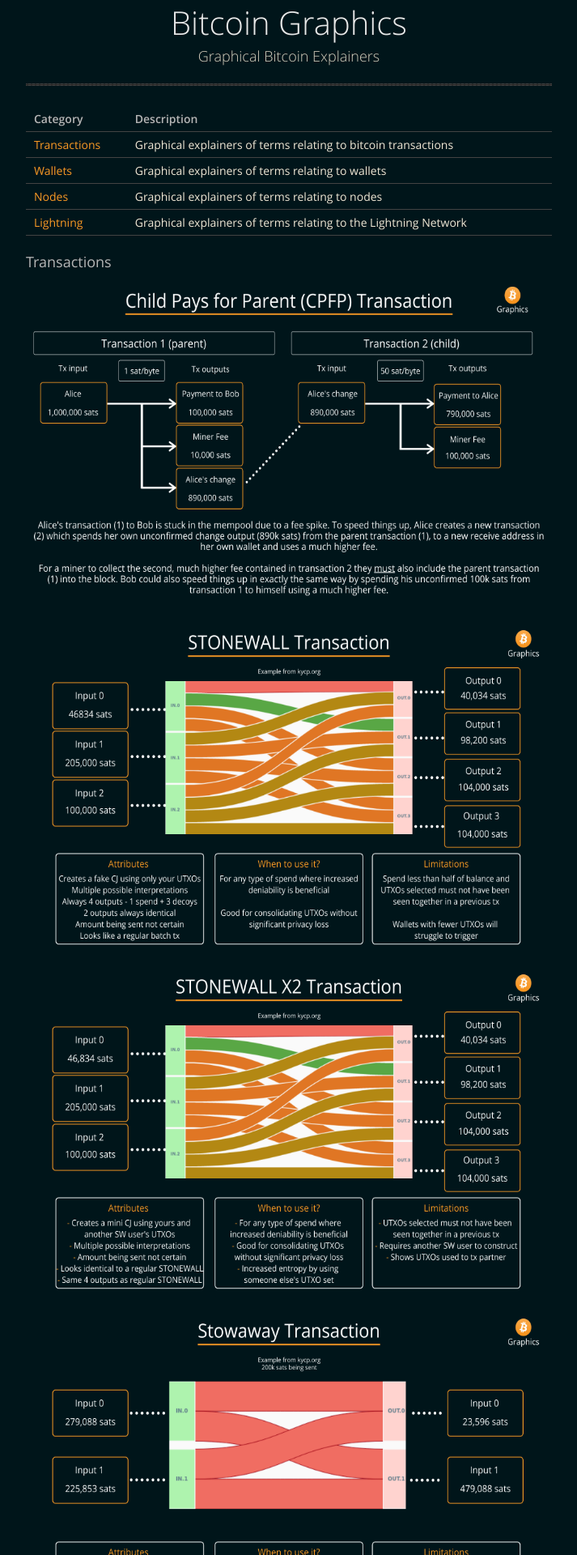
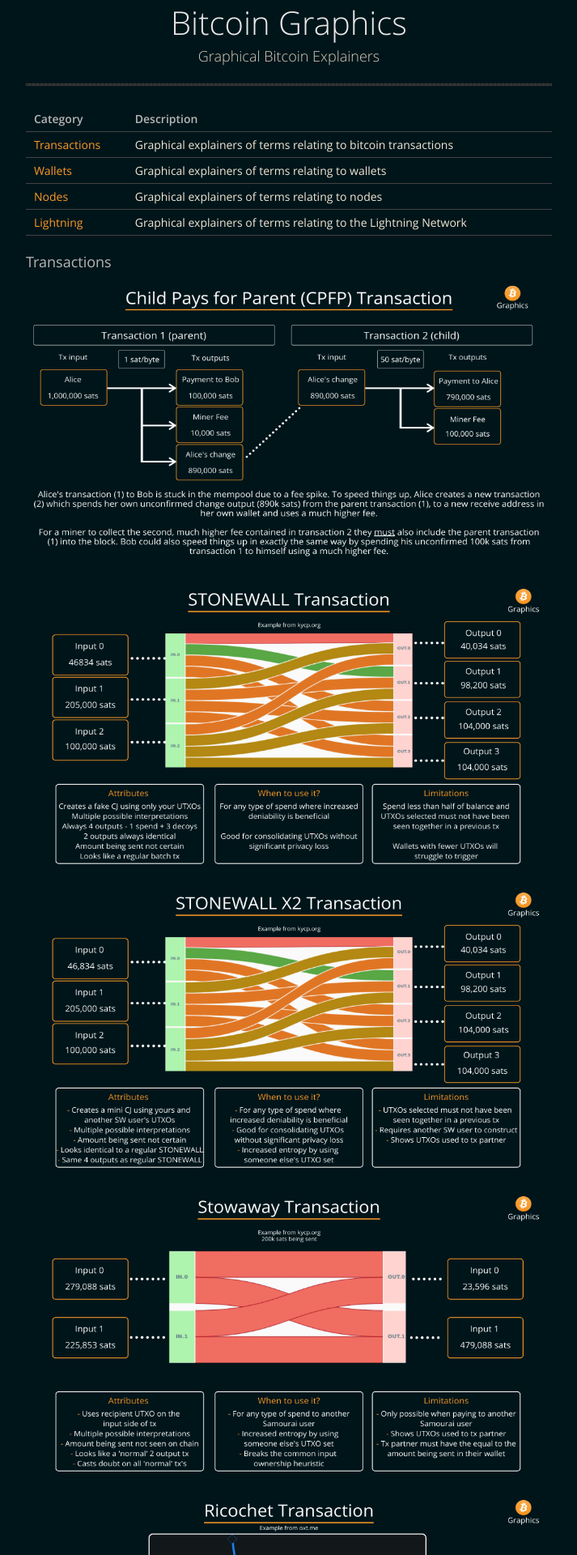
Before and after one commit to BitcoinQnA/bitcoingraphics, a Jekyll site: the page built from index.md, in a window 1280 px wide. Shown: the top 1920 px of the page at 81% size, without its empty margins (283-996 px from the left). Built offline with Jekyll 4.4.1, drawn with Linux system fonts in a browser that asks for light colours.

Commit message:
Update index.md

```diff
--- a/index.md
+++ b/index.md
@@ -17,26 +17,26 @@ layout: default
 
 
 <p align="center">
-<img src="https://raw.githubusercontent.com/BitcoinQnA/bitcoingraphics/master/assets/images/CPFP.png" class=responsive width="650" height="400" maxheight="300" />
+<img src="https://raw.githubusercontent.com/BitcoinQnA/bitcoingraphics/master/assets/images/CPFP.png" class=responsive width="650" height="350" maxheight="300" />
 </p>
 
 
 <p align="center">
-<img src="https://raw.githubusercontent.com/BitcoinQnA/bitcoingraphics/master/assets/images/Stonewall.png" class=responsive width="650" height="400" maxheight="300" />
+<img src="https://raw.githubusercontent.com/BitcoinQnA/bitcoingraphics/master/assets/images/Stonewall.png" class=responsive width="650" height="350" maxheight="300" />
 </p>
 
 <p align="center">
-<img src="https://raw.githubusercontent.com/BitcoinQnA/bitcoingraphics/master/assets/images/STONEWALL%20X2(3).png" class=responsive width="650" height="400" maxheight="300" />
+<img src="https://raw.githubusercontent.com/BitcoinQnA/bitcoingraphics/master/assets/images/STONEWALL%20X2(3).png" class=responsive width="650" height="350" maxheight="300" />
 </p>
 
 
 <p align="center">
-<img src="https://raw.githubusercontent.com/BitcoinQnA/bitcoingraphics/master/assets/images/STOWAWAY.png" class=responsive width="650" height="400" maxheight="300" />
+<img src="https://raw.githubusercontent.com/BitcoinQnA/bitcoingraphics/master/assets/images/STOWAWAY.png" class=responsive width="650" height="350" maxheight="300" />
 </p>
 
 
 <p align="center">
-<img src="https://raw.githubusercontent.com/BitcoinQnA/bitcoingraphics/master/assets/images/Ricochet.png" class=responsive width="650" height="400" maxheight="300" />
+<img src="https://raw.githubusercontent.com/BitcoinQnA/bitcoingraphics/master/assets/images/Ricochet.png" class=responsive width="650" height="350" maxheight="300" />
 </p>
 
 
@@ -48,12 +48,12 @@ layout: default
 
 
 <p align="center">
-<img src="https://raw.githubusercontent.com/BitcoinQnA/bitcoingraphics/master/assets/images/Wallet%20comparison.png" class=responsive width="650" height="400" maxheight="400" />
+<img src="https://raw.githubusercontent.com/BitcoinQnA/bitcoingraphics/master/assets/images/Wallet%20comparison.png" class=responsive width="650" height="350" maxheight="400" />
 </p>
 
 
 <p align="center">
-<img src="https://raw.githubusercontent.com/BitcoinQnA/bitcoingraphics/master/assets/images/SW%20accounts.png" class=responsive width="650" height="400" maxheight="400" />
+<img src="https://raw.githubusercontent.com/BitcoinQnA/bitcoingraphics/master/assets/images/SW%20accounts.png" class=responsive width="650" height="350" maxheight="400" />
 </p>
 
 
@@ -65,23 +65,23 @@ layout: default
 
 
 <p align="center">
-<img src="https://raw.githubusercontent.com/BitcoinQnA/bitcoingraphics/master/assets/images/V4.png" class=responsive width="650" height="400" maxheight="400" />
+<img src="https://raw.githubusercontent.com/BitcoinQnA/bitcoingraphics/master/assets/images/V4.png" class=responsive width="650" height="350" maxheight="400" />
 </p>
 
 
 
 <p align="center">
-<img src="https://raw.githubusercontent.com/BitcoinQnA/bitcoingraphics/master/assets/images/RD%20Stack.png" class=responsive width="650" height="400" maxheight="300" />
+<img src="https://raw.githubusercontent.com/BitcoinQnA/bitcoingraphics/master/assets/images/RD%20Stack.png" class=responsive width="650" height="350" maxheight="300" />
 </p>
 
 
 <p align="center">
-<img src="https://raw.githubusercontent.com/BitcoinQnA/bitcoingraphics/master/assets/images/The%20Samourai%20Stack.png" class=responsive width="650" height="400" maxheight="300" />
+<img src="https://raw.githubusercontent.com/BitcoinQnA/bitcoingraphics/master/assets/images/The%20Samourai%20Stack.png" class=responsive width="650" height="350" maxheight="300" />
 </p>
 
 
 <p align="center">
-<img src="https://raw.githubusercontent.com/BitcoinQnA/bitcoingraphics/master/assets/images/The%20myNode%20Stack%20Explained.png" class=responsive width="650" height="400" maxheight="300" />
+<img src="https://raw.githubusercontent.com/BitcoinQnA/bitcoingraphics/master/assets/images/The%20myNode%20Stack%20Explained.png" class=responsive width="650" height="350" maxheight="300" />
 </p>
 
 
```
